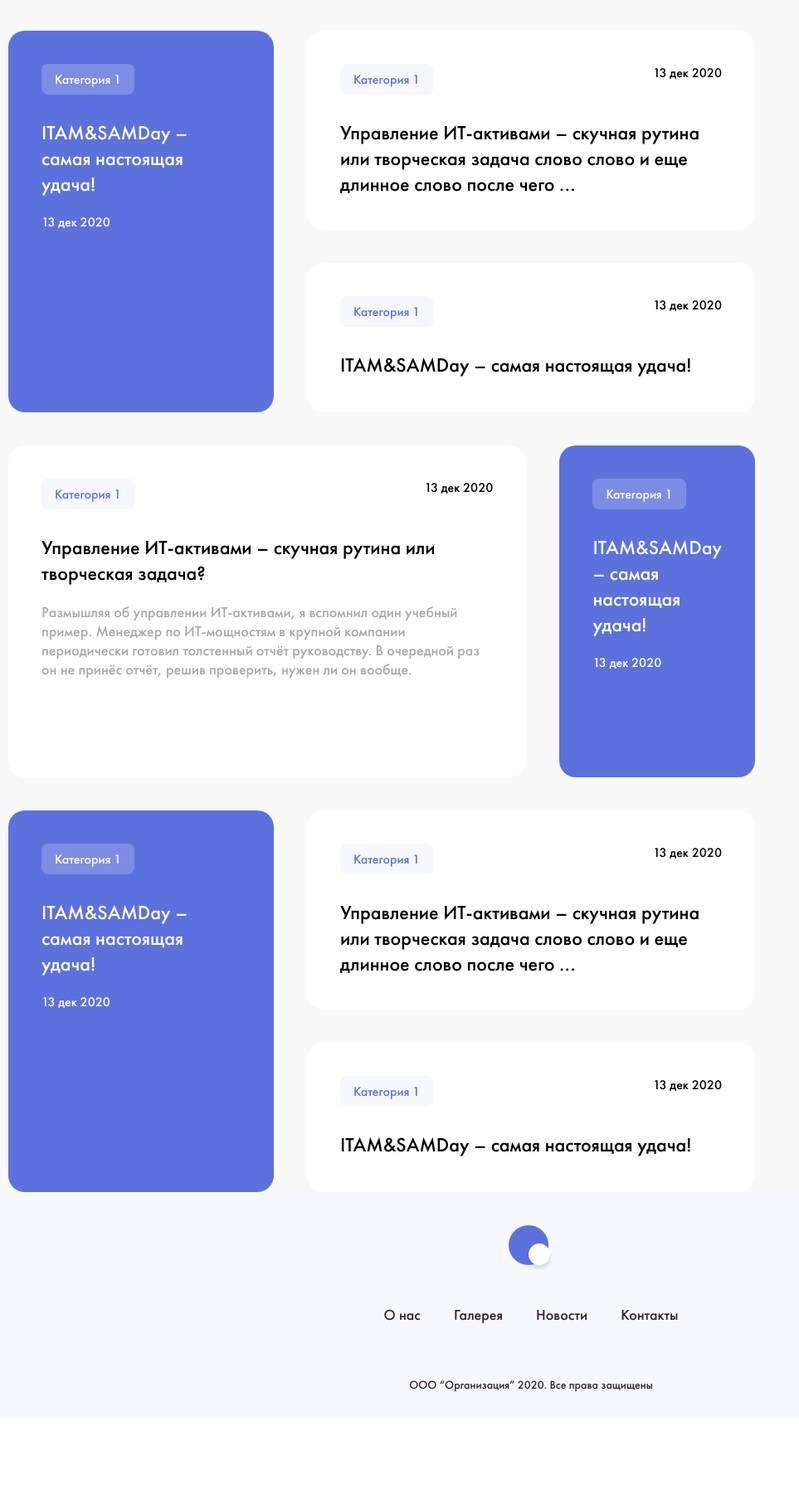
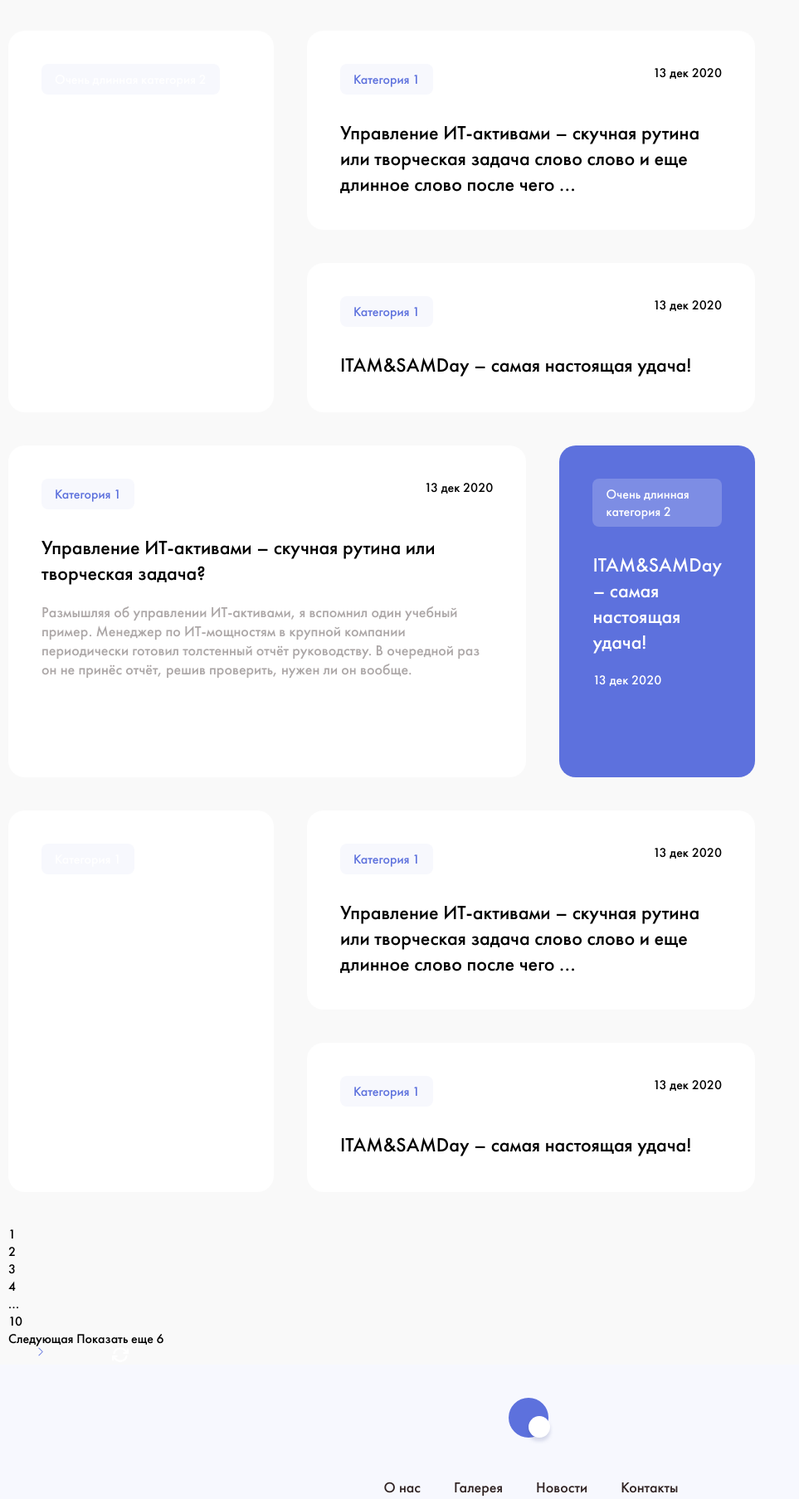
Before and after one commit to AurinaL-A/Test, a plain HTML site: page index.html in a window 1280 px wide. Shown: the part 1154-2961 px from the top of the page at 83% size, without its empty margins (0-963 px from the left). Before the commit the page ends 2864 px from the top, so only its background shows below. Drawn offline with Linux system fonts and the light colour scheme; a web font is replaced by a local one.

Commit message:
Update index.html

```diff
--- a/index.html
+++ b/index.html
@@ -70,11 +70,12 @@
                     </div>
 
                     <div class="flex__row height400">
-                        <div class="b-categories__item maxwidth_320 purple">
+                        <div class="b-categories__item maxwidth_320 background_card1">
                             <div class="b-categories__item__header-info">
-                                <p class="b-categories__item__number purple_opacity white">Категория 1</p>
+                                <p class="b-categories__item__number white_opacity white">Очень длинная категория 2</p>
                             </div>
-                            <h2 class="b-categories__item__title white">ITAM&SAMDay – самая настоящая удача!</h2>
+                            <h2 class="b-categories__item__title white">Управление ИТ-активами – скучная рутина или
+                                творческая задача?</h2>
                             <p class="b-categories__item__date white">13 дек 2020</p>
                         </div>
                         <div class="flex__column ">
@@ -98,7 +99,7 @@
                         </div>
                     </div>
 
-                    <div class="flex__row height400">
+                    <div class="flex__row height400 display">
                         <div class="b-categories__item maxwidth_680">
                             <div class="b-categories__item__header-info">
                                 <p class="b-categories__item__number">Категория 1</p>
@@ -113,21 +114,22 @@
                         </div>
                         <div class="b-categories__item maxwidth_320 purple">
                             <div class="b-categories__item__header-info">
-                                <p class="b-categories__item__number purple_opacity white">Категория 1</p>
+                                <p class="b-categories__item__number purple_opacity white">Очень длинная категория 2</p>
                             </div>
                             <h2 class="b-categories__item__title white">ITAM&SAMDay – самая настоящая удача!</h2>
                             <p class="b-categories__item__date white">13 дек 2020</p>
                         </div>
                     </div>
-                    <div class="flex__row height400">
-                        <div class="b-categories__item maxwidth_320 purple">
+                    <div class="flex__row height400 display">
+                        <div class="b-categories__item maxwidth_320 background_card2">
                             <div class="b-categories__item__header-info">
-                                <p class="b-categories__item__number purple_opacity white">Категория 1</p>
+                                <p class="b-categories__item__number white_opacity white">Категория 1</p>
                             </div>
-                            <h2 class="b-categories__item__title white">ITAM&SAMDay – самая настоящая удача!</h2>
+                            <h2 class="b-categories__item__title white">Управление ИТ-активами – скучная рутина или
+                                творческая задача?</h2>
                             <p class="b-categories__item__date white">13 дек 2020</p>
                         </div>
-                        <div class="flex__column ">
+                        <div class="flex__column display">
                             <div class="b-categories__item maxwidth_680 height180">
                                 <div class="b-categories__item__header-info">
                                     <p class="b-categories__item__number">Категория 1</p>
@@ -146,6 +148,24 @@
 
                             </div>
                         </div>
+                    </div>
+                    <div class="b-paginations">
+                        <ul class="b-paginations__list">
+                            <li class="b-paginations__item">1</li>
+                            <li class="b-paginations__item">2</li>
+                            <li class="b-paginations__item">3</li>
+                            <li class="b-paginations__item">4</li>
+                            <li class="b-paginations__item b-paginations__item--dots">...</li>
+                            <li class="b-paginations__item">10</li>
+                        </ul>
+                        <button class="b-paginations__btn">
+                            <p>Следующая</p>
+                            <img src="./images/next.svg" alt="next">
+                        </button>
+                        <button class="display b-paginations__btn-reverse ">
+                            <p>Показать еще 6</p>
+                            <img src="./images/reverse_icon.svg" alt="reverse">
+                        </button>
                     </div>
                 </div>
                 <div class="b-news">
@@ -178,7 +198,9 @@
                         </form>
                     </div>
                 </div>
+
             </div>
+
 
         </div>
     </main>
```
